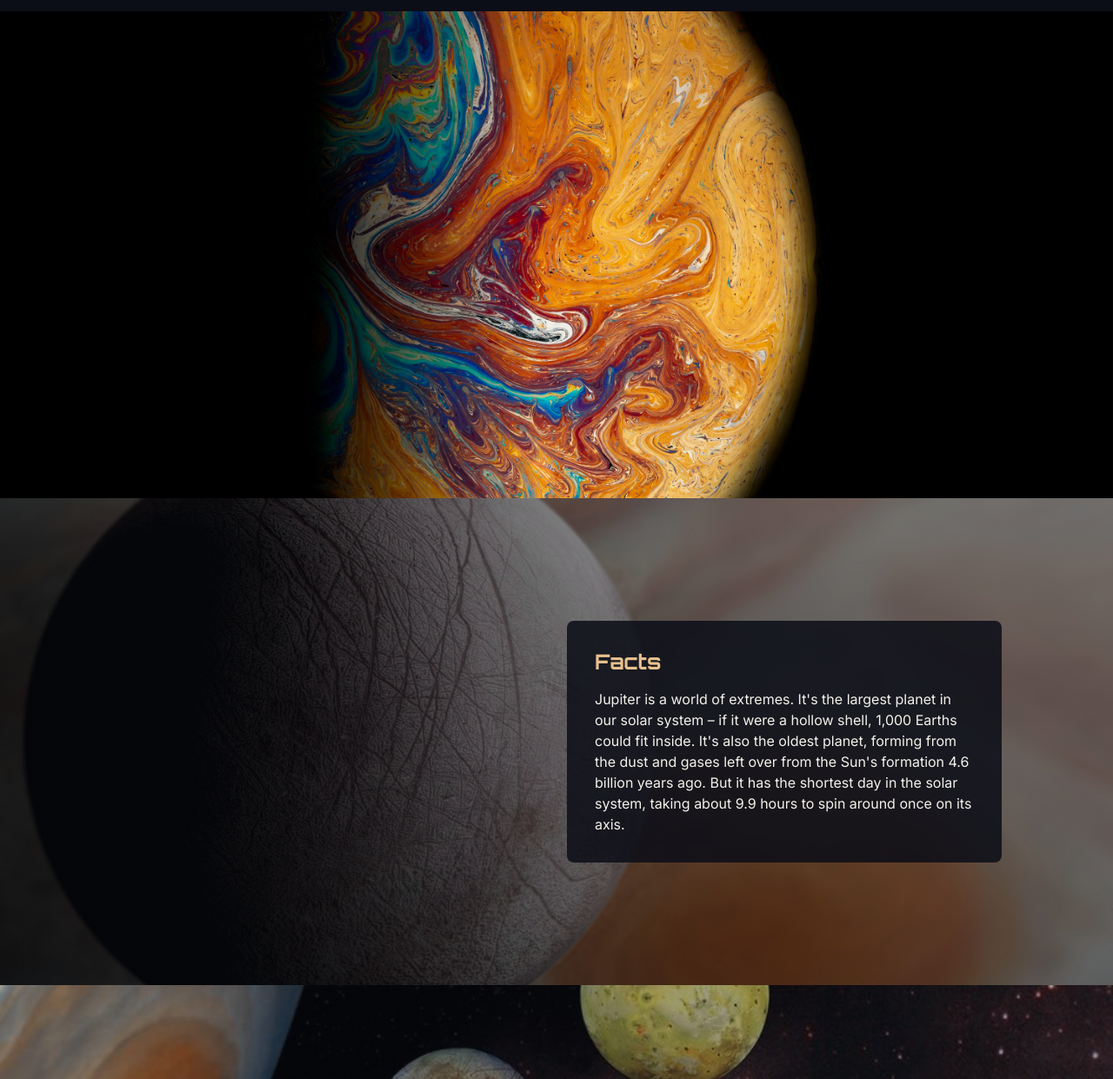
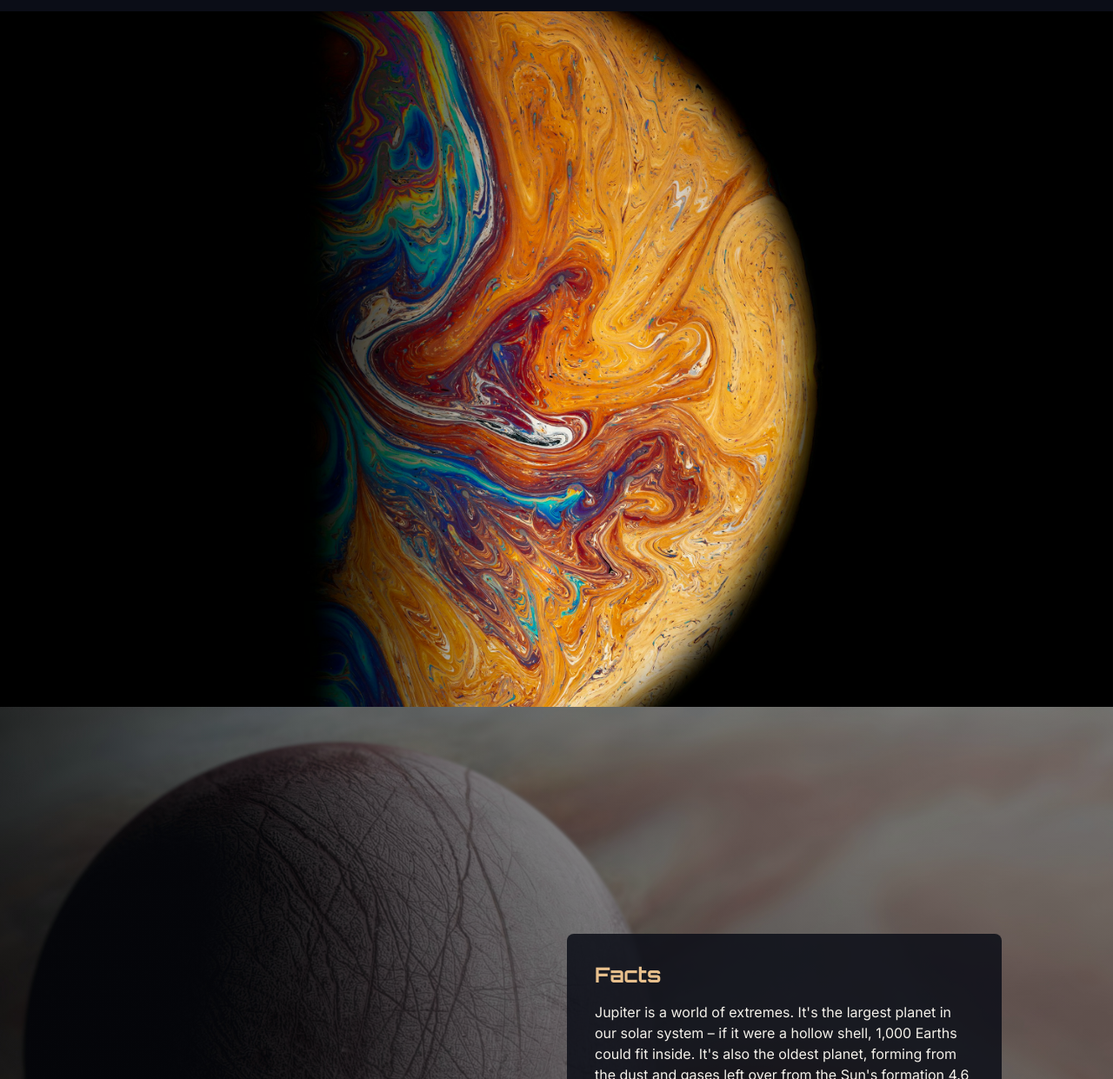
Before and after one commit to Buer-NOR/html-css-assignment-3, a plain HTML site: page index.html in a window 1280 px wide. Shown: the part 59-1300 px from the top of the page at 87% size. Drawn offline with Linux system fonts and the light colour scheme.

Commit message:
Changed vh on hero, facts and moons to 100vh

```diff
--- a/style.css
+++ b/style.css
@@ -65,7 +65,7 @@ img {
   background-image: url(images/jupiter-color.jpg);
   background-size: cover;
   background-position: center;
-  min-height: 70vh;
+  min-height: 100vh;
 }
 
 /* Innhold, facts og moons */
@@ -74,7 +74,7 @@ img {
 #moons {
   display: flex;
   align-items: center;
-  min-height: 70vh;
+  min-height: 100vh;
   padding: 4rem 10%;
   background-size: cover;
   background-position: center;
@@ -84,8 +84,7 @@ img {
   justify-content: flex-end;
   background-image:
     linear-gradient(rgba(11, 13, 23, 0.4), rgba(11, 13, 23, 0.4)),
-    /* Gjør bakgrunnsbildet litt mørkere så det er litt enkere å lese*/
-    url(images/jupiter-gray.jpg);
+    url(images/jupiter-gray.jpg); /*Gjør også bakgrunnsbildet litt mørkere så det er litt enklere å lese*/
 }
 
 #moons {
```
